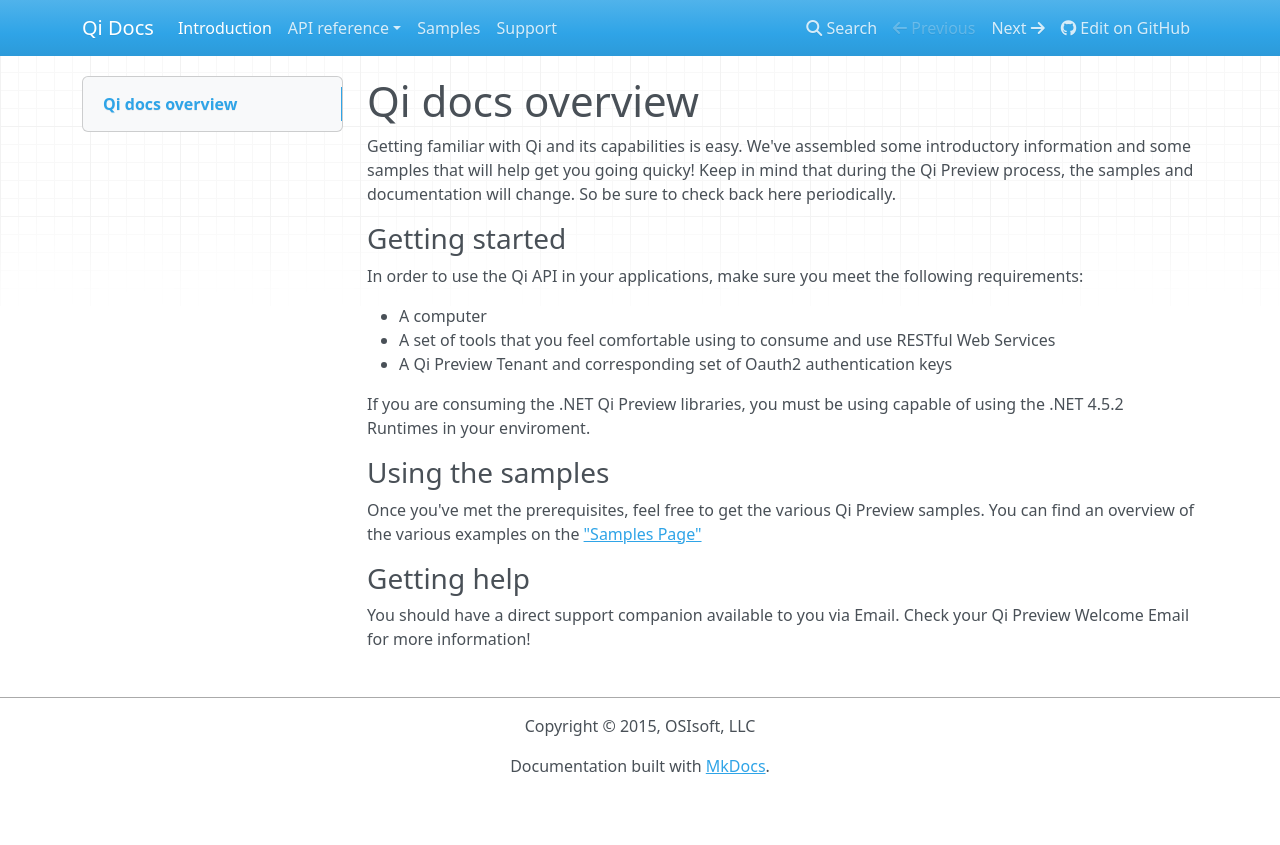
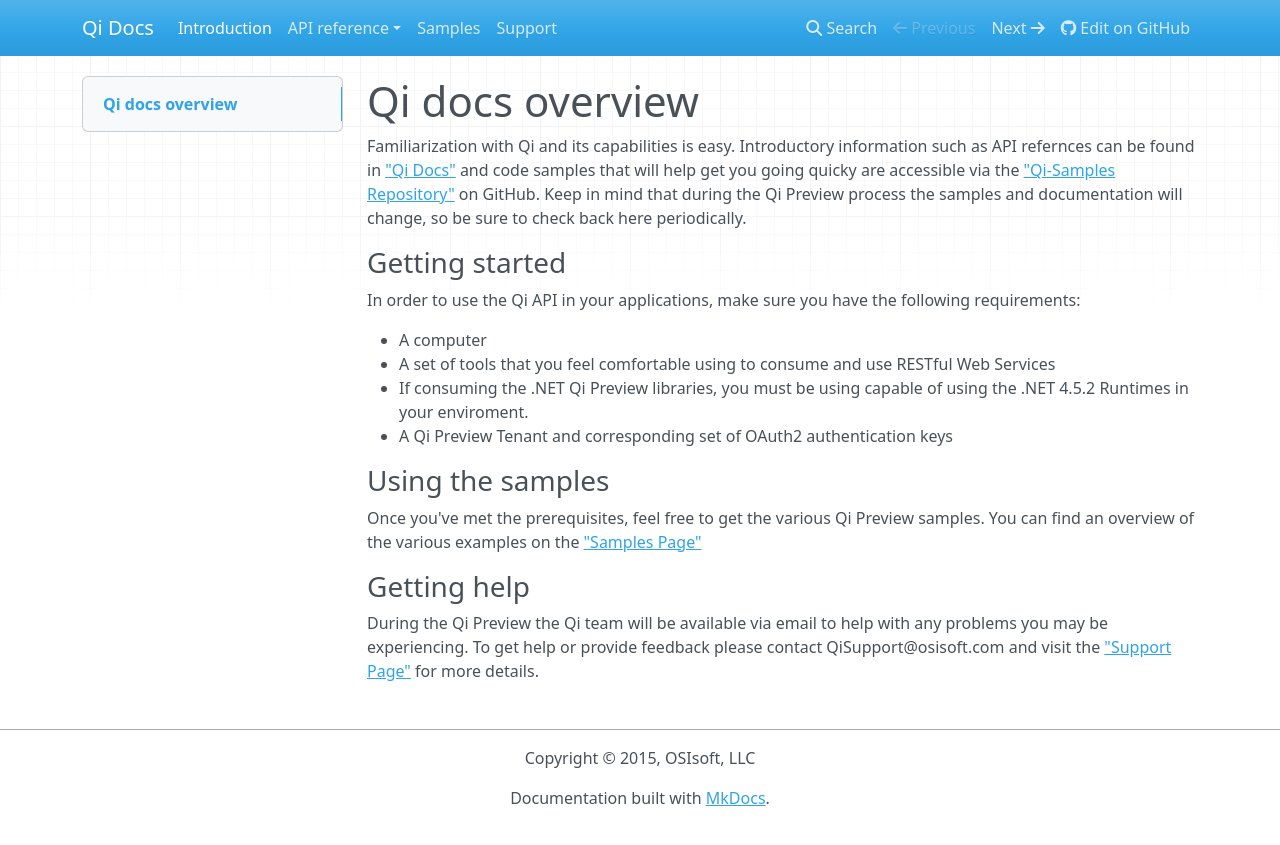
Before and after one commit to ssuryanarayanan/Qi-Docs, an MkDocs documentation site: the page built from docs/index.md, in a window 1280 px wide. Shown: the top 845 px of the page. Built offline with MkDocs 1.6.1, drawn with Linux system fonts in a browser that asks for light colours; nearby versions of some CDN libraries; old or Windows-style settings are respelled for this version of MkDocs.

Commit message:
Update index.md

```diff
--- a/docs/index.md
+++ b/docs/index.md
@@ -1,17 +1,16 @@
 #Qi docs overview
-Getting familiar with Qi and its capabilities is easy. We've assembled some introductory information and some samples that will help get you going quicky!
-Keep in mind that during the Qi Preview process, the samples and documentation will change. So be sure to check back here periodically.
+Familiarization with Qi and its capabilities is easy. Introductory information such as API refernces can be found in ["Qi Docs"](http://qi.osisoft.com/Main/#/API) and code samples that will help get you going quicky are accessible via the ["Qi-Samples Repository"](https://github.com/osisoft/Qi-Samples) on GitHub.
+Keep in mind that during the Qi Preview process the samples and documentation will change, so be sure to check back here periodically.
 ### Getting started
-In order to use the Qi API in your applications, make sure you meet the following requirements:
+In order to use the Qi API in your applications, make sure you have the following requirements:
 
 - A computer
 - A set of tools that you feel comfortable using to consume and use RESTful Web Services
-- A Qi Preview Tenant and corresponding set of Oauth2 authentication keys
+- If consuming the .NET Qi Preview libraries, you must be using capable of using the .NET 4.5.2 Runtimes in your enviroment.
+- A Qi Preview Tenant and corresponding set of OAuth2 authentication keys
 
-If you are consuming the .NET Qi Preview libraries, you must be using capable of using the .NET 4.5.2 Runtimes in your enviroment.
 ### Using the samples
 Once you've met the prerequisites, feel free to get the various Qi Preview samples.
 You can find an overview of the various examples on the ["Samples Page"](http://qi.osisoft.com/Main/#/API)
 ### Getting help
-You should have a direct support companion available to you via Email.
-Check your Qi Preview Welcome Email for more information!
+During the Qi Preview the Qi team will be available via email to help with any problems you may be experiencing. To get help or provide feedback please contact QiSupport@osisoft.com and visit the ["Support Page"](http://qi-docs.osisoft.com/en/latest/support/) for more details.
```
